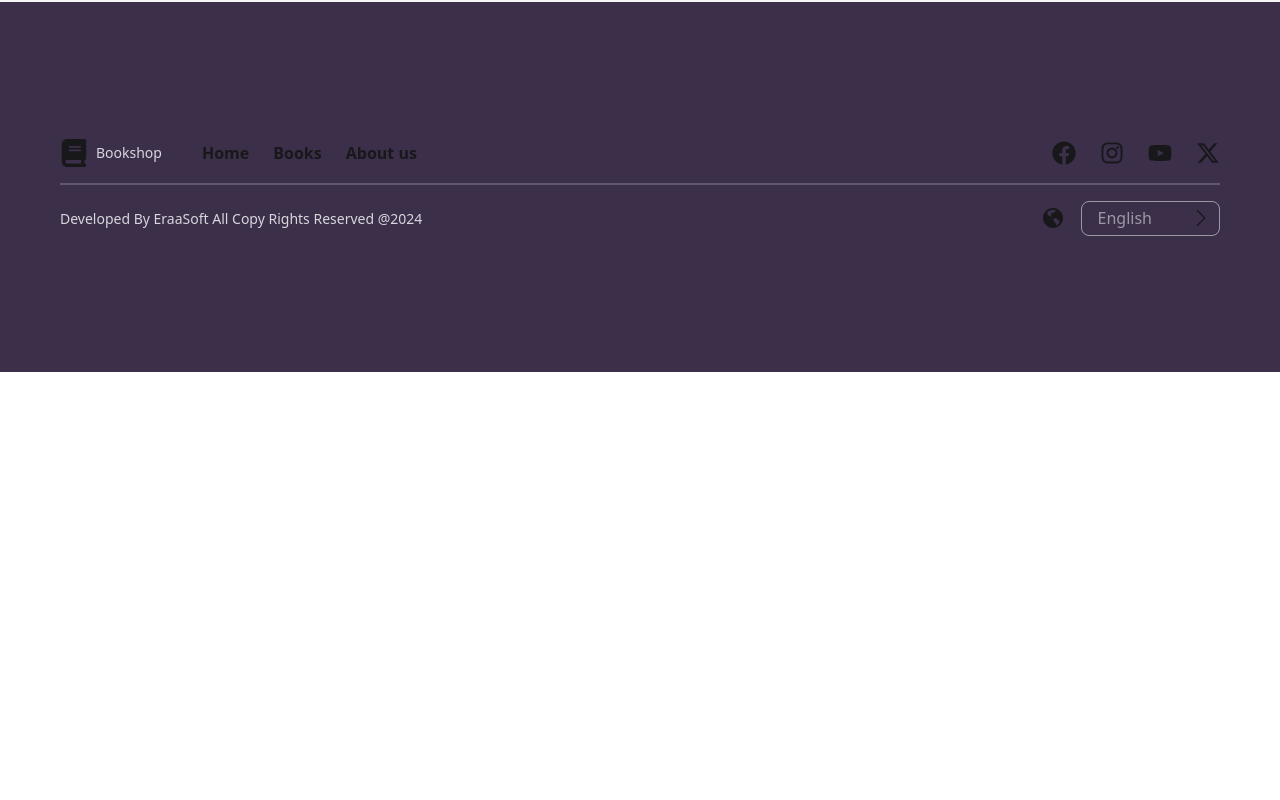
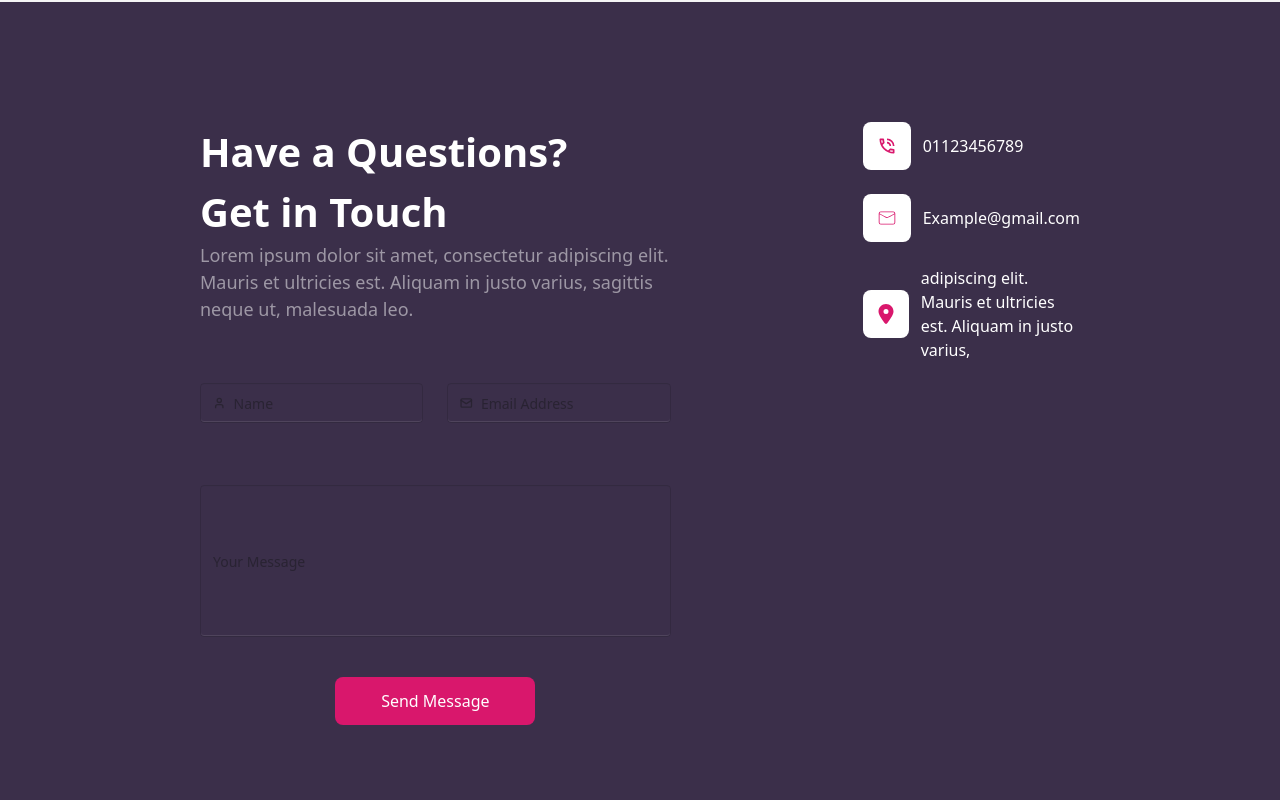
Before and after one commit to Mohammed-Rafat76/Boook-Store, a React (Vite) app: page /aboutUs in a window 1280 px wide. Shown: the part 1340-2140 px from the top of the page. Before the commit the page ends 1712 px from the top, so only its background shows below. Built offline with nearby package versions, Linux system fonts and the light colour scheme.

Commit message:
done Ask section

```diff
--- /dev/null
+++ b/src/Component/AboutComponenet/AskSection.jsx
@@ -0,0 +1,111 @@
+import img from "../../../public/d14d7655b7dfc0cacd1072cd70a68c579726248e.jpg";
+import { MdOutlinePhoneInTalk } from "react-icons/md";
+import { CiMail } from "react-icons/ci";
+import { FaLocationDot } from "react-icons/fa6";
+
+export default function AskSection() {
+  return (
+    <div
+      className={`bg-[url(${img})] pt-30 pb-29 xl:px-50 lg:px-25 md:px-12.5 px-6.25 flex flex-col lg:flex-row justify-center gap-48 bg-[#3B2F4A] items-start`}
+    >
+      <div className="flex flex-col justify-center items-center gap-15">
+        <div className="flex flex-col justify-center items-start">
+          <h1 className="font-bold xl:text-[40px] lg:text-[35px] md:text-[30px] text-[25px]  text-[#FFFFFF]">
+            Have a Questions? <br /> Get in Touch
+          </h1>
+          <p className="font-normal xl:text-[18px] lg:text-[16px] md:text-[14px] text-[12px] text-[#FFFFFF80]">
+            Lorem ipsum dolor sit amet, consectetur adipiscing elit. Mauris et
+            ultricies est. Aliquam in justo varius, sagittis neque ut, malesuada
+            leo.
+          </p>
+        </div>
+        <div className="w-full flex flex-col justify-center items-center gap-10">
+          <div className="w-full flex flex-col justify-center items-start">
+            <div className="w-full flex justify-start items-start gap-6">
+              <div className="w-full">
+                <label className="input bg-transparent validator">
+                  <svg
+                    className="h-[1em] opacity-50"
+                    xmlns="http://www.w3.org/2000/svg"
+                    viewBox="0 0 24 24"
+                  >
+                    <g
+                      strokeLinejoin="round"
+                      strokeLinecap="round"
+                      strokeWidth="2.5"
+                      fill="none"
+                      stroke="currentColor"
+                    >
+                      <path d="M19 21v-2a4 4 0 0 0-4-4H9a4 4 0 0 0-4 4v2"></path>
+                      <circle cx="12" cy="7" r="4"></circle>
+                    </g>
+                  </svg>
+                  <input
+                    type="text"
+                    required
+                    placeholder="Name"
+                    pattern="[A-Za-z][A-Za-z0-9\-]*"
+                    minLength="3"
+                    maxLength="30"
+                    title="Only letters, numbers or dash"
+                  />
+                </label>
+                <p className="validator-hint">
+                  Must be 3 to 30 characters
+                  <br />
+                  containing only letters, numbers or dash
+                </p>
+              </div>
+              <div className="w-full">
+                <label className="input bg-transparent validator">
+                  <svg
+                    className="h-[1em] opacity-50"
+                    xmlns="http://www.w3.org/2000/svg"
+                    viewBox="0 0 24 24"
+                  >
+                    <g
+                      strokeLinejoin="round"
+                      strokeLinecap="round"
+                      strokeWidth="2.5"
+                      fill="none"
+                      stroke="currentColor"
+                    >
+                      <rect width="20" height="16" x="2" y="4" rx="2"></rect>
+                      <path d="m22 7-8.97 5.7a1.94 1.94 0 0 1-2.06 0L2 7"></path>
+                    </g>
+                  </svg>
+                  <input type="email" placeholder="Email Address" required />
+                </label>
+                <div className="validator-hint hidden">
+                  Enter valid email address
+                </div>
+              </div>
+            </div>
+            <div className="w-full">
+              <input
+                type="text"
+                className="input bg-transparent w-full h-38"
+                placeholder="Your Message"
+              />
+            </div>
+          </div>
+          <button className="py-3 px-4 bg-[#D9176C] text-[#FFFFFF] w-50 rounded-lg ">Send Message</button>
+        </div>
+      </div>
+      <div className="flex flex-col justify-start items-start gap-6">
+            <div className="flex justify-center items-center gap-3">
+                <div className="w-12 h-12 bg-[#FFFFFF] border border-[#FFFFFF33] rounded-lg p-3 flex justify-center items-center"><MdOutlinePhoneInTalk className="w-5 h-5 text-[#D9176C]" /></div>
+                <h1 className="font-normal text-[16px] text-[#FFFFFF]">01123456789</h1>
+            </div>
+            <div className="flex justify-center items-center gap-3">
+                <div className="w-12 h-12 bg-[#FFFFFF] border border-[#FFFFFF33] rounded-lg p-3 flex justify-center items-center"><CiMail className="w-5 h-5 text-[#D9176C]" /></div>
+                <h1 className="font-normal text-[16px] text-[#FFFFFF]">Example@gmail.com</h1>
+            </div>
+            <div className="flex justify-center items-center gap-3">
+                <div className="w-12 h-12 bg-[#FFFFFF] border border-[#FFFFFF33] rounded-lg p-3 flex justify-center items-center"><FaLocationDot className="w-5 h-5 text-[#D9176C]" /></div>
+                <h1 className="font-normal text-[16px] text-[#FFFFFF]">adipiscing elit. Mauris et ultricies est. Aliquam in justo varius,</h1>
+            </div>
+      </div>
+    </div>
+  );
+}
--- a/src/Pages/aboutUsPage.jsx
+++ b/src/Pages/aboutUsPage.jsx
@@ -1,4 +1,5 @@
 import AboutBookshop from "../Component/AboutComponenet/AboutBookshop";
+import AskSection from "../Component/AboutComponenet/AskSection";
 import OurMission from "../Component/AboutComponenet/OurMissionSection";
 
 export default function AboutUsPage() {
@@ -6,6 +7,7 @@ export default function AboutUsPage() {
     <div>
       <AboutBookshop/>
       <OurMission/>
+      <AskSection/>
     </div>
   )
 }
```
Also changed, not shown: public/d14d7655b7dfc0cacd1072cd70a68c579726248e.jpg (added).
